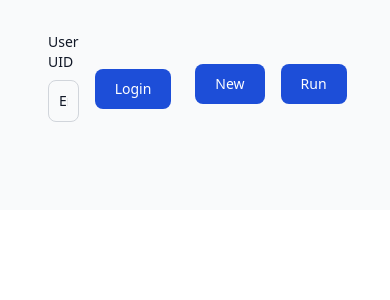
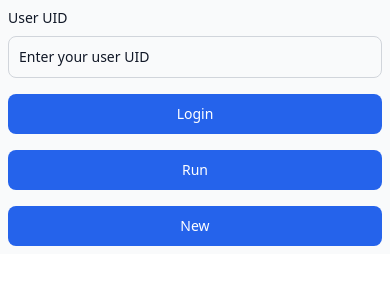
Before and after one commit to itaicoffee/night-web, a React (Vite) app: page / in a window 390 px wide. Shown: the top 300 px of the page. Built offline with nearby package versions, Linux system fonts and the light colour scheme.

Commit message:
Update mobile adaptive

```diff
--- a/src/Button.tsx
+++ b/src/Button.tsx
@@ -34,13 +34,22 @@ export function Button(props: {
     "dark:focus:ring-blue-800",
   ];
   return (
-    <button
-      type="button"
-      className={classNames.join(" ")}
+    // <button
+    //   type="button"
+    //   className={classNames.join(" ")}
+    //   onClick={props.onClick}
+    // >
+    //   {props.title}
+    // </button>
+    <div>
+    <a
+      href="#"
+      className="text-white block w-full bg-blue-600 hover:bg-blue-700 focus:ring-4 focus:ring-blue-200 font-medium rounded-lg text-sm px-4 py-2.5 text-center dark:focus:ring-blue-900"
       onClick={props.onClick}
     >
       {props.title}
-    </button>
+    </a>
+  </div>
   );
 }
 
--- a/src/EntryEditModal.tsx
+++ b/src/EntryEditModal.tsx
@@ -9,7 +9,31 @@ interface VenueDeck {
 
 const venueDecks: VenueDeck[] = [
   { name: "Miami", venueNames: ["Stanzione 87", "NIU Wine", "Macchialina Taverna Rustica", "The River Oyster Bar", "Jaguar SunStanzione 87", "NIU Wine", "Macchialina Taverna Rustica", "Jaguar Sun", "The River Oyster Bar", "Jaguar Sun", "KYU Miami", "Krüs Kitchen", "QP Tapas", "Klaw", "Doya", "Tropezón", "Cafe Latrova"] },
-  { name: "West Village", venueNames: ["Carbone", "L'artusi"] },
+  {
+    name: "West Village", venueNames: [
+      "4 charles",
+      "carbone",
+      "i sodi",
+      "via carota",
+      "rezdora",
+      "don angie",
+      // "dame",
+    ]
+  },
+  {
+    name: "Steak Night", venueNames: [
+      "4 charles",
+      "keens",
+      "peter lugers",
+    ],
+  },
+  {
+    name: "Fun", venueNames: [
+      "laser wolf",
+      "al coro",
+      "Gem Wine",
+    ]
+  },
 ];
 
 const VenueDeckTable = (props: {
--- a/src/EntryTable.tsx
+++ b/src/EntryTable.tsx
@@ -14,11 +14,12 @@ export function EntryTable(props: {
     "lg:flex",
     "lg:items-center",
     "lg:justify-between",
-    "w-full",
+    // "w-full",
+    "overflow-x-auto",
     // "p-4",
     // "text-center",
     // "bg-white",
-    "border",
+    // "border",
     // "rounded-lg",
     // "shadow-md",
     // "sm:p-8",
@@ -39,7 +40,7 @@ export function EntryTable(props: {
             <th scope="col" className="py-3 px-6">
               Seats
             </th>
-            <th scope="col" className="py-3 px-6">
+            <th scope="col" className="py-3 px-6 hidden lg:table-cell">
               Venues
             </th>
             <th scope="col" className="py-3 px-6">
@@ -50,19 +51,19 @@ export function EntryTable(props: {
         <tbody>
           {props.entries.map((entry, index) => (
             <tr key={entry.uid} className="bg-white border-b dark:bg-gray-800 dark:border-gray-700">
-              <td className="py-4 px-6 flex justify-start">
+              <td className="py-4 px-6 columns-1 min-w-max block">
                 {entry.day}
-                <div className="px-2">
+                <div className="py-2">
                 <Badge text={dayOfWeek(entry.day)} />
                 </div>
               </td>
-              <td className="py-4 px-6">
-                {entry.fromTime} - {entry.toTime}
+              <td className="py-4 px-6 columns-1 min-w-max">
+                <div className="block">{entry.fromTime} - {entry.toTime}</div>
               </td>
               <td className="py-4 px-6">
                 {entry.numSeats}
               </td>
-              <td className="py-4 px-6">
+              <td className="py-4 px-6 hidden lg:table-cell">
                 {/* Join the venueNames array into a string separated by commas */}
                 {summarizeList(entry.venueNames, 4)}
               </td>
--- a/src/InputAndButtonCard.tsx
+++ b/src/InputAndButtonCard.tsx
@@ -10,9 +10,11 @@ export function InputAndButtonCard(props: {
   const [value, setValue] = React.useState(props.placeholder);
   return (
     <div>
-      <div className="flex items-center justify-between">
-        <InputField title={props.title} placeholder={props.placeholder} onChange={setValue} />
-        <div className="px-4 py-8">
+      <div className="">
+        <div className="py-2 px-2">
+          <InputField title={props.title} placeholder={props.placeholder} onChange={setValue} />
+        </div>
+        <div className="px-2 py-2">
           <Button title="Login" onClick={() => { props.onSubmit(value); }} />
         </div>
       </div>
--- a/src/InputField.tsx
+++ b/src/InputField.tsx
@@ -28,7 +28,7 @@ export function InputField(props: {
     "min-w-min"
   ];
   return (
-    <div className="mb-6">
+    <div className="">
       <label htmlFor="default-input" className="block mb-2 text-sm font-medium text-gray-900 dark:text-white">{props.title}</label>
       <input type="text" id="default-input" className={inputClassNames.join(" ")}
         value={value}
--- a/src/Main.tsx
+++ b/src/Main.tsx
@@ -40,7 +40,7 @@ export default class Main extends React.Component<any, CounterState> {
 
   createEntry = (entry: Entry) => {
     this.setState({ isEntryUpdating: true }, () => {
-      Network.createEntry(entry, () => {
+      Network.createEntry(entry, (_) => {
         this.loadEntries(() => {
           this.setState({ isEntryUpdating: false, entryInCreation: null });
         });
@@ -59,7 +59,7 @@ export default class Main extends React.Component<any, CounterState> {
 
   deleteEntry = (entryUid: string) => {
     this.setState({ isEntryUpdating: true });
-    Network.deleteEntry(entryUid, () => {
+    Network.deleteEntry(entryUid, (_) => {
       this.loadEntries(() => {
         this.closeModal();
       });
@@ -97,16 +97,22 @@ export default class Main extends React.Component<any, CounterState> {
 
   render() {
     return (
-      <div className="bg-gray-50 h-full px-8 py-8">
-        <div className="mx-auto w-full max-w-7xl px-4 sm:px-6 lg:px-8">
-          <div className="flex">
+      <div className="bg-gray-50 h-full">
+        <div className="mx-auto w-full max-w-7xl sm:px-8 lg:px-8">
+          <div className="column-1">
             <InputAndButtonCard
               title="User UID"
               placeholder={this.state.userUid || "Enter your user UID"}
               onSubmit={(value) => {
                 this.setUserUid(value);
               }} />
-            <div className="py-8 px-2">
+            <div className="column-1 lg:flex lg:justify-start">
+              <div className="py-2 px-2">
+                <Button title="Run" onClick={() => {
+                  this.state.userUid && Network.createProcess(this.state.userUid);
+                }} />
+              </div>
+              <div className="py-2 px-2">
                 <Button title="New" onClick={() => {
                   this.setState({
                     entryInCreation: {
@@ -121,14 +127,10 @@ export default class Main extends React.Component<any, CounterState> {
                   });
                 }} />
               </div>
-            <div className="py-8 px-2">
-              <Button title="Run" onClick={() => {
-                this.state.userUid && Network.createProcess(this.state.userUid);
-              }} />
             </div>
           </div>
         </div>
-        <div className="mx-auto max-w-7xl py-4 px-4 sm:px-6 lg:flex lg:items-center lg:justify-between lg:px-8 lg:py-4">
+        <div className="sm:px-8 lg:px-8">
           {this.state.entries && <EntryTable entries={this.state.entries} onEditButtonClick={(entry: Entry) => {
             this.setState({ entryInEdit: entry });
           }} />}
```
Lines whose indentation alone changed are shown as unchanged.
